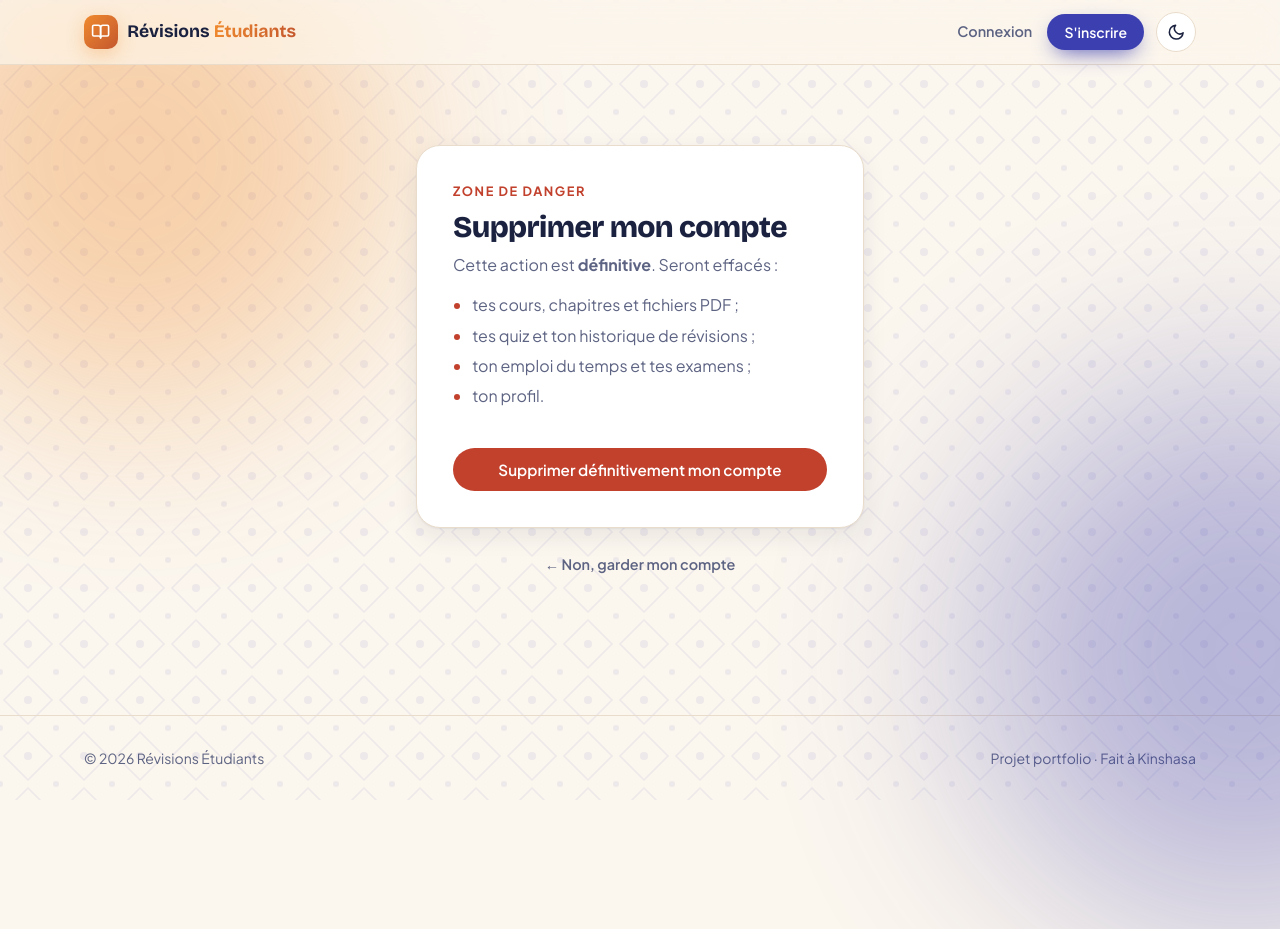
After one commit to milliardongumbi18/revisions-etudiants, a Django app: template templates/accounts/delete_account.html in a window 1280 px wide; the page is wider, and only the part inside the window is pictured. The commit adds this page. Run offline with Django 5.2, Linux system fonts and the light colour scheme; the template is opened without the code that fills it: most values are stand-ins (such as "Sample title", 1, 10 or a date in 2020); style sheets or scripts are compiled from the project's sources.

Commit message:
Suppression du compte : confirmation par mot de passe, suppression en cascade, compte démo protégé + tests

```diff
--- a/accounts/urls.py
+++ b/accounts/urls.py
@@ -9,11 +9,12 @@ urlpatterns = [
     path("connexion/", views.SignInView.as_view(), name="login"),
     path("deconnexion/", views.SignOutView.as_view(), name="logout"),
     path("profil/", views.profile, name="profile"),
+    path("profil/modifier/", views.profile_edit, name="profile_edit"),
+    path("supprimer/", views.delete_account, name="delete_account"),
     path("mot-de-passe/", views.ChangePasswordView.as_view(), name="password_change"),
     # Mot de passe oublié
     path("mot-de-passe-oublie/", views.ResetPasswordView.as_view(), name="password_reset"),
     path("mot-de-passe-oublie/envoye/", views.ResetPasswordDoneView.as_view(), name="password_reset_done"),
     path("reinitialiser/<uidb64>/<token>/", views.ResetPasswordConfirmView.as_view(), name="password_reset_confirm"),
     path("reinitialiser/termine/", views.ResetPasswordCompleteView.as_view(), name="password_reset_complete"),
-        path("profil/modifier/", views.profile_edit, name="profile_edit"),
 ]
--- a/static/css/app.css
+++ b/static/css/app.css
@@ -1422,3 +1422,21 @@
   }
   .info-empty { color: var(--muted); font-weight: 500; font-style: italic; }
 }
+/* ==========================================================================
+   Ajouts étape 12c : suppression du compte
+   ========================================================================== */
+@layer components {
+  .danger-zone {
+    border-color: color-mix(in srgb, var(--danger) 45%, var(--border));
+    background: color-mix(in srgb, var(--danger) 5%, var(--surface));
+  }
+  .eyebrow-danger { color: var(--danger); }
+  .danger-list {
+    display: grid;
+    gap: .4rem;
+    padding-left: 1.2rem;
+    list-style: disc;
+    color: var(--muted);
+  }
+  .danger-list li::marker { color: var(--danger); }
+}
--- /dev/null
+++ b/templates/accounts/delete_account.html
@@ -0,0 +1,30 @@
+{% extends "accounts/auth_base.html" %}
+
+{% block title %}Supprimer mon compte · Révisions Étudiants{% endblock %}
+
+{% block auth_content %}
+  <p class="eyebrow eyebrow-danger">Zone de danger</p>
+  <h1 class="mt-2 text-3xl font-extrabold">Supprimer mon compte</h1>
+  <p class="text-muted mt-2">Cette action est <strong>définitive</strong>. Seront effacés :</p>
+  <ul class="danger-list mt-4">
+    <li>tes cours, chapitres et fichiers PDF ;</li>
+    <li>tes quiz et ton historique de révisions ;</li>
+    <li>ton emploi du temps et tes examens ;</li>
+    <li>ton profil.</li>
+  </ul>
+
+  <form method="post" class="mt-8 grid gap-5" data-auth-form novalidate>
+    {% csrf_token %}
+    {% include "partials/_form_errors.html" %}
+    {% for field in form %}
+      {% include "partials/_field.html" %}
+    {% endfor %}
+    <button type="submit" class="btn btn-danger mt-2 w-full">Supprimer définitivement mon compte</button>
+  </form>
+{% endblock %}
+
+{% block auth_footer %}
+  <p class="mt-6 text-center">
+    <a href="{% url 'accounts:profile' %}" class="back-link">← Non, garder mon compte</a>
+  </p>
+{% endblock %}
```
Also changed, not shown: accounts/forms.py (+20 -0 lines), accounts/tests.py (+34 -0 lines), accounts/views.py (+23 -1 lines), templates/accounts/profile.html (+11 -1 lines).
